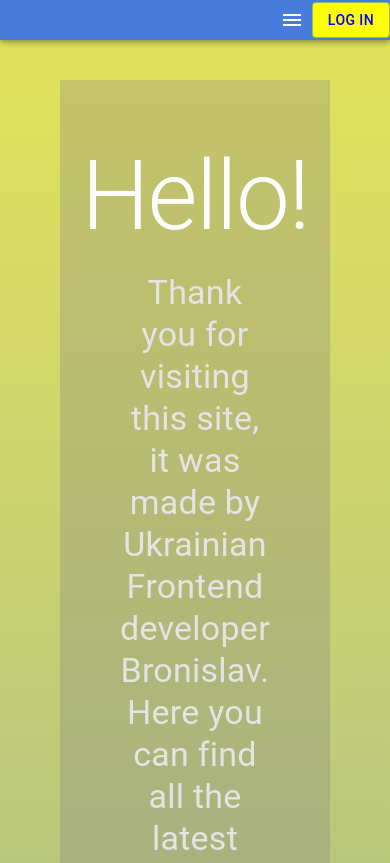
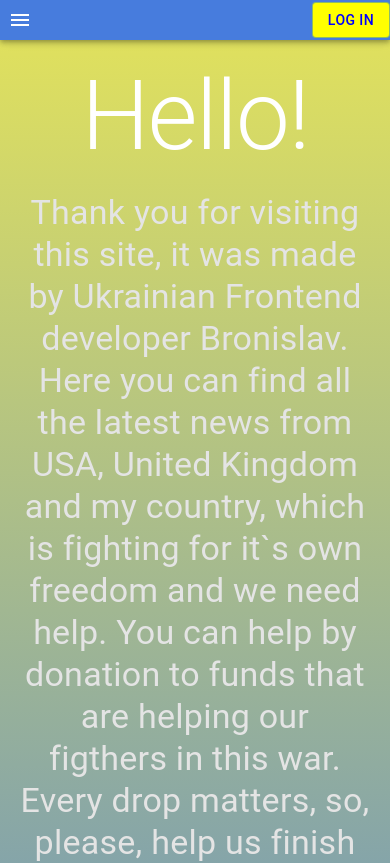
Before and after one commit to Bronislav-frontend/test-alter, a React (Create React App) app: page / in a window 390 px wide. Shown: the top 863 px of the page. Built offline with nearby package versions, Linux system fonts and the light colour scheme; what notiflix would draw is missing.

Commit message:
Adds responsive layout

```diff
--- a/src/components/App/App.tsx
+++ b/src/components/App/App.tsx
@@ -9,6 +9,7 @@ import PrivateRoute from 'components/PrivateRoute/PrivateRoute';
 import { ROUTES } from 'constants/routes';
 import newsSelectors from 'redux/news/news-selectors';
 import Footer from 'components/Footer/Footer';
+import { Box } from '@mui/material';
 
 const lazyPages = {
   HomePage: lazy(() => import('pages/Homepage/HomePage')),
@@ -20,7 +21,7 @@ const App = () => {
   const isLoading = useSelector(newsSelectors.getIsLoading);
 
   return (
-    <>
+    <Box sx={{ flex: '1 0 auto' }}>
       <NavBar />
       {isLoading && <Loader />}
       <Suspense fallback={<Loader />}>
@@ -36,7 +37,7 @@ const App = () => {
         </Routes>
       </Suspense>
       <Footer />
-    </>
+    </Box>
   );
 };
 
--- a/src/components/DrawerComponent/DrawerComponent.tsx
+++ b/src/components/DrawerComponent/DrawerComponent.tsx
@@ -5,6 +5,21 @@ import MenuIcon from '@mui/icons-material/Menu';
 interface IProps {
   children: React.ReactNode;
 }
+
+const styles = {
+  container: {
+    backgroundColor: '#477cdd',
+    display: 'flex',
+    flexDirection: 'column',
+    flexGrow: '1',
+    alignItems: 'center',
+    paddingY: '20px',
+  },
+  iconButton: {
+    color: 'white',
+    marginRight: 'auto',
+  },
+};
 
 const DrawerComponent = ({ children }: IProps) => {
   const [isOpenDrawer, setIsOpenDrawer] = useState(false);
@@ -16,23 +31,13 @@ const DrawerComponent = ({ children }: IProps) => {
         open={isOpenDrawer}
         onClose={() => setIsOpenDrawer(false)}
       >
-        <Box
-          sx={{
-            backgroundColor: '#477cdd',
-            display: 'flex',
-            flexDirection: 'column',
-            flexGrow: '1',
-            alignItems: 'center',
-          }}
-        >
-          {children}
-        </Box>
+        <Box sx={styles.container}>{children}</Box>
       </Drawer>
       <IconButton
-        sx={{ color: 'white', marginLeft: 'auto' }}
+        sx={styles.iconButton}
         onClick={() => setIsOpenDrawer(!isOpenDrawer)}
       >
-        <MenuIcon sx={{ color: 'white' }} />
+        <MenuIcon />
       </IconButton>
     </>
   );
--- a/src/components/Footer/Footer.tsx
+++ b/src/components/Footer/Footer.tsx
@@ -4,6 +4,7 @@ import { useTranslation } from 'react-i18next';
 const containeStyles = {
   display: 'flex',
   justifyContent: 'center',
+  flexsHhrink: '0',
   backgroundColor: 'hsla(0,0%,50%,0.3)',
   paddingY: '20px',
 };
--- a/src/components/Introduction/Introduction.tsx
+++ b/src/components/Introduction/Introduction.tsx
@@ -1,23 +1,32 @@
 import { useTranslation } from 'react-i18next';
-import { Typography, Box, Link, CardMedia } from '@mui/material';
+import {
+  Typography,
+  Box,
+  Link,
+  CardMedia,
+  useMediaQuery,
+  useTheme,
+} from '@mui/material';
 import { bounceAnimation } from 'utils/bounceAnimation';
 import fundLogo from 'assets/images/fundLogo.svg';
 
 const styles = {
   container: {
-    paddingX: '60px',
-    paddingBottom: '40px',
+    padding: '40px',
   },
   box: {
     display: 'flex',
     flexDirection: 'column',
     justifyContent: 'center',
     alignItems: 'center',
-    marginTop: '40px',
     padding: '60px',
     backgroundColor: 'hsla(0,0%,50%,0.3)',
   },
+  mobBox: {
+    padding: '20px',
+  },
   title: {
+    textAlign: 'center',
     marginBottom: '20px',
     color: 'white',
   },
@@ -27,16 +36,24 @@ const styles = {
     marginBottom: '20px',
   },
   handSign: {
+    textAlign: 'center',
     color: 'white',
     animation: `${bounceAnimation} 1s infinite ease`,
+  },
+  fundImg: {
+    minWidth: '200px',
   },
 };
 
 const Introduction = () => {
   const { t } = useTranslation();
+  const theme = useTheme();
+  const matches = useMediaQuery(theme.breakpoints.down('md'));
+
+  console.log(matches);
   return (
-    <Box sx={styles.container}>
-      <Box sx={styles.box}>
+    <Box sx={[!matches && styles.container]}>
+      <Box sx={[matches ? styles.mobBox : styles.box]}>
         <Typography variant="h1" sx={styles.title}>
           {t('hello')}
         </Typography>
@@ -55,9 +72,9 @@ const Introduction = () => {
         >
           <CardMedia
             component="img"
-            height={200}
             image={fundLogo}
             alt="logo of a fund <Come back alive>"
+            sx={[!matches && styles.fundImg]}
           />
         </Link>
       </Box>
--- a/src/components/LangaguesBar/LangaguesBar.tsx
+++ b/src/components/LangaguesBar/LangaguesBar.tsx
@@ -35,6 +35,10 @@ const styles = {
   },
   button: {
     color: 'white',
+    ':hover': {
+      backgroundColor: 'yellow',
+      color: 'blue',
+    },
   },
   selectedLang: {
     color: 'blue',
--- a/src/components/LoginForm/LoginForm.tsx
+++ b/src/components/LoginForm/LoginForm.tsx
@@ -23,7 +23,6 @@ const styles = {
     display: 'flex',
     flexDirection: 'column' as 'column',
     alignItems: 'center',
-    padding: '40px',
   },
   error: {
     color: 'red',
@@ -53,7 +52,7 @@ const LoginForm = ({ modalClose }: IProps) => {
   return (
     <Container component="main" maxWidth="xs">
       <Box sx={styles.paper}>
-        <Typography component="h1" variant="h5">
+        <Typography component="h1" variant="h5" textAlign="center">
           {t('form')}
         </Typography>
         <form style={styles.form} onSubmit={handleSubmit(onSubmit)}>
--- a/src/components/Logo/Logo.tsx
+++ b/src/components/Logo/Logo.tsx
@@ -9,6 +9,7 @@ const styles = {
   link: {
     display: 'flex',
     justifyContent: 'center',
+    marginBottom: '20px',
   },
 };
 
--- a/src/components/ModalComponent/ModalComponent.tsx
+++ b/src/components/ModalComponent/ModalComponent.tsx
@@ -1,4 +1,4 @@
-import { Modal, Box } from '@mui/material';
+import { Modal, Box, useMediaQuery, useTheme } from '@mui/material';
 
 interface IProps {
   isOpen: boolean;
@@ -6,7 +6,8 @@ interface IProps {
   children?: React.ReactNode;
 }
 
-const modalStyles = {
+const styles = {
+  modal: {
     position: 'absolute',
     top: '50%',
     left: '50%',
@@ -16,10 +17,19 @@ const modalStyles = {
     bgcolor: 'background.paper',
     border: '2px solid #000',
     boxShadow: 24,
+
     p: 4,
+  },
+  mobModal: {
+    padding: '20px 5px',
+    minWidth: '80vw',
+  },
 };
 
 const ModalComponent = ({ isOpen, modalClose, children }: IProps) => {
+  const theme = useTheme();
+  const matches = useMediaQuery(theme.breakpoints.down('md'));
+
   return (
     <Modal
       open={isOpen}
@@ -27,7 +37,7 @@ const ModalComponent = ({ isOpen, modalClose, children }: IProps) => {
       aria-labelledby="modal-modal-title"
       aria-describedby="modal-modal-description"
     >
-      <Box sx={modalStyles}>{children}</Box>
+      <Box sx={[styles.modal, matches && styles.mobModal]}>{children}</Box>
     </Modal>
   );
 };
--- a/src/index.css
+++ b/src/index.css
@@ -1,4 +1,7 @@
 body {
+  height: 100%;
+  display: flex;
+  flex-direction: column;
   margin: 0;
   font-family: -apple-system, BlinkMacSystemFont, 'Segoe UI', 'Roboto', 'Oxygen',
     'Ubuntu', 'Cantarell', 'Fira Sans', 'Droid Sans', 'Helvetica Neue',
@@ -12,7 +15,6 @@ body {
   );
   background-repeat: no-repeat;
   background-size: cover;
-  min-height: 100vh;
 }
 
 code {
```
Lines whose indentation alone changed are shown as unchanged.
